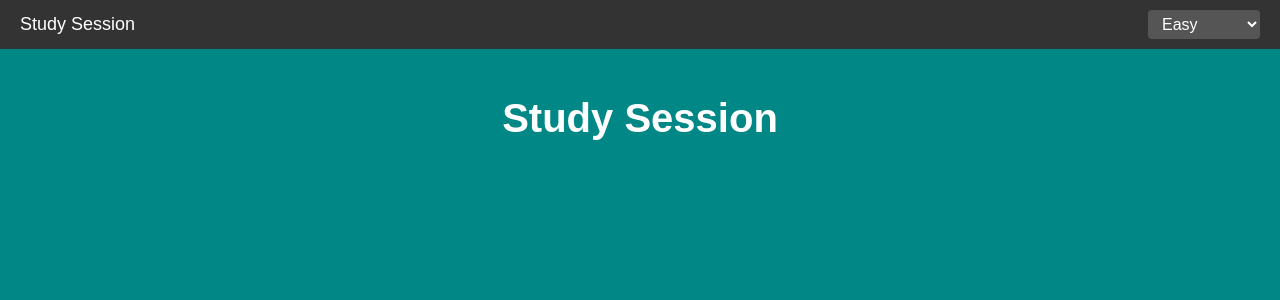
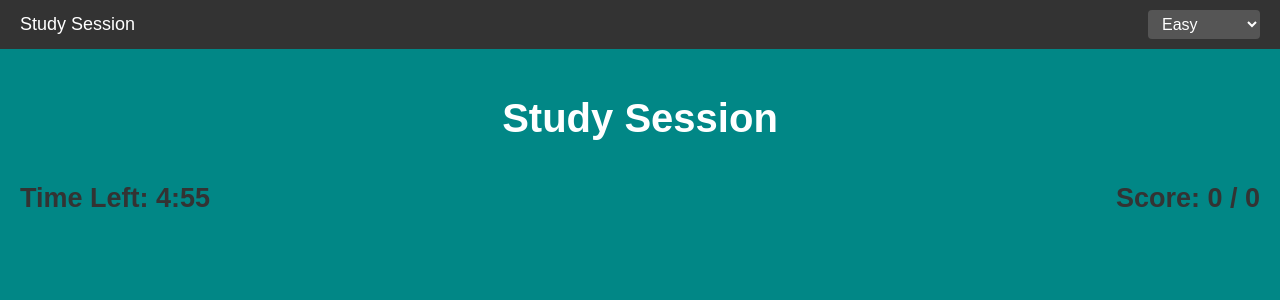
Before and after one commit to InquisitiveMindHasToKnow/StudySession, a React (Create React App) app: page /quiz/1 in a window 1280 px wide. Shown: the top 300 px of the page. Built offline with nearby package versions, Linux system fonts and the light colour scheme.

Commit message:
Adds timer and count of correct answers to Quiz.js

```diff
--- a/src/components/Quiz.js
+++ b/src/components/Quiz.js
@@ -1,52 +1,45 @@
 import React, { useState, useEffect } from 'react';
-import { useParams, useLocation } from 'react-router-dom';
+import { useParams } from 'react-router-dom';
 import '../css/Quiz.css';
 import quizQuestions from '../quiz_questions.json';
 
 const Quiz = () => {
-    const { category } = useParams(); // Get category from URL
-    const location = useLocation(); // Get the location object to parse query parameters
+    const { category } = useParams();
     const [questions, setQuestions] = useState([]);
     const [selectedOptions, setSelectedOptions] = useState({});
-    const [answeredQuestions, setAnsweredQuestions] = useState({}); // Tracks whether a question has been answered
+    const [answeredQuestions, setAnsweredQuestions] = useState({});
     const [correctAnswers, setCorrectAnswers] = useState(0);
-
-    // Extract difficulty level from query parameters
-    const searchParams = new URLSearchParams(location.search);
-    const difficulty = searchParams.get('difficulty') || 'easy'; // Default to 'easy' if not specified
-
-    // Map difficulty levels to the number of questions
-    const difficultyMapping = {
-        easy: 12,
-        medium: 21,
-        hard: 30,
-        'very-hard': 42
-    };
-
-    const numberOfQuestions = difficultyMapping[difficulty] || 12; // Default to 12 if difficulty is not recognized
+    const [timeLeft, setTimeLeft] = useState(300); // Set to 300 seconds (5 minutes) for example
 
     useEffect(() => {
         // Filter questions by category and shuffle them to pick random ones
         const filteredQuestions = quizQuestions.filter(q => q.category === category);
         const shuffledQuestions = filteredQuestions.sort(() => 0.5 - Math.random());
-        const selectedQuestions = shuffledQuestions.slice(0, numberOfQuestions); // Select questions based on difficulty
+        const selectedQuestions = shuffledQuestions.slice(0, 12); // Select 12 questions
 
         // Shuffle options for each question
         const questionsWithShuffledOptions = selectedQuestions.map(q => ({
             ...q,
-            options: shuffleArray(q.options)
+            options: shuffleArray(q.options),
         }));
 
         setQuestions(questionsWithShuffledOptions);
-    }, [category, numberOfQuestions]);
+    }, [category]);
+
+    useEffect(() => {
+        if (timeLeft > 0) {
+            const timer = setInterval(() => {
+                setTimeLeft(prevTime => prevTime - 1);
+            }, 1000);
+            return () => clearInterval(timer);
+        }
+    }, [timeLeft]);
 
     const handleOptionClick = (questionIndex, option) => {
-        // Prevent re-answering if already answered
         if (!answeredQuestions[questionIndex]) {
             setSelectedOptions(prev => ({ ...prev, [questionIndex]: option }));
             setAnsweredQuestions(prev => ({ ...prev, [questionIndex]: true }));
 
-            // Check if the selected option is correct
             if (questions[questionIndex].answer === option) {
                 setCorrectAnswers(prev => prev + 1);
             }
@@ -56,6 +49,14 @@ const Quiz = () => {
     return (
         <div className="quiz-container">
             <h1 className="quiz-header">Study Session</h1>
+            <div className="quiz-info">
+                <div className="timer">
+                    <h2>Time Left: {Math.floor(timeLeft / 60)}:{timeLeft % 60 < 10 ? '0' : ''}{timeLeft % 60}</h2>
+                </div>
+                <div className="score">
+                    <h2>Score: {correctAnswers} / {questions.length}</h2>
+                </div>
+            </div>
             <div className="quiz-grid">
                 {questions.map((question, questionIndex) => (
                     <div key={questionIndex} className="quiz-box">
--- a/src/css/Quiz.css
+++ b/src/css/Quiz.css
@@ -76,3 +76,14 @@
       padding: 15px; /* Larger buttons for better touch target on mobile */
   }
 }
+
+.quiz-info {
+  display: flex;
+  justify-content: space-between;
+  margin-bottom: 20px;
+}
+
+.timer, .score {
+  font-size: 18px;
+  color: #333;
+}
```
